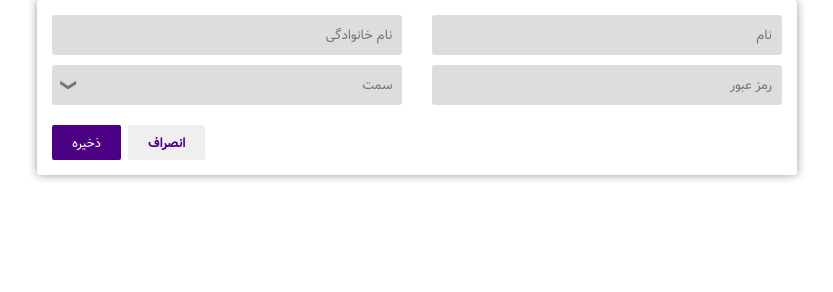
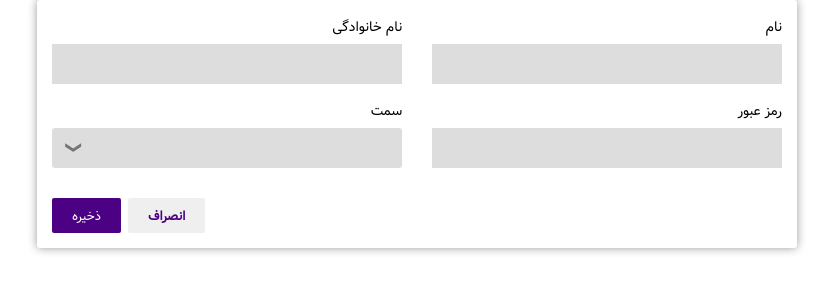
Before and after one commit to Alireza-Jodat2001/tikdadEditUser, a website: page index.html in a window 1280 px wide. Shown: the whole page, without its empty margins (223-1056 px from the left). Drawn offline with Linux system fonts and the light colour scheme.

Commit message:
update all files. -D

```diff
--- a/Sass/style.scss
+++ b/Sass/style.scss
@@ -27,7 +27,7 @@
     display: flex;
     flex-direction: column;
     align-items: center;
-    gap: 10px;
+    gap: 45px;
 
     @media screen and (max-width: 768px) {
         width: 90%;
@@ -42,6 +42,10 @@
     &__input {
         border: none;
         padding: 0 10px;
+        background: rgba(187, 187, 187, 0.5);
+        width: 100%;
+        height: 40px;
+        color: #5b5b5b;
 
         &::placeholder {
             transition: all 0.3s;
@@ -54,33 +58,41 @@
     }
 
     &__select-box,
-    &__input {
-        height: 30px;
+    &__form-grop {
         width: 80%;
-        background: rgba(187, 187, 187, 0.5);
         border-radius: 3px;
         height: 40px;
 
         @media screen and (min-width: 600px) {
             width: 48%;
-            margin-bottom: 10px;
+            margin-bottom: 15px;
+            height: unset;
         }
     }
 
     &__select-box {
         position: relative;
+        height: 69px;
+        background: transparent;
+    }
+
+    &__label {
+        font-size: 14px;
+        display: block;
+        margin-bottom: 5px;
     }
 
     &__select {
         appearance: none;
         width: 100%;
-        height: 100%;
+        height: 40px;
         cursor: pointer;
         padding: 0 10px;
         background: transparent;
         border-radius: 3px;
         color: rgb(117, 117, 117);
         border: none;
+        background: rgba(187, 187, 187, 0.5);
 
         &:focus {
             outline-color: var(--color-gray-dark);
@@ -90,9 +102,9 @@
     &__select-icon {
         position: absolute;
         cursor: pointer;
-        left: 10px;
-        top: 50%;
-        transform: translate(0, -50%) rotate(90deg);
+        left: 15px;
+        top: 35px;
+        transform: rotate(90deg);
         color: rgb(117, 117, 117);
     }
 
@@ -102,10 +114,11 @@
         align-items: center;
         gap: 7px;
         width: 80%;
-        padding-top: 10px;
+        margin-top: -20px;
 
         @media screen and (min-width: 600px) {
             width: 100%;
+            margin-top: 15px;
         }
     }
 
@@ -116,16 +129,16 @@
         padding: 0 20px;
         font-size: 13px;
         height: 35px;
-    }
 
-    &__btn--purple {
+        &--purple {
             background: var(--color-purple-primary);
             color: var(--color-white);
         }
 
-    &__btn--white {
+        &--white {
             background: #efefef;
             color: var(--color-purple-primary);
             font-weight: 600;
         }
     }
+}
--- a/index.html
+++ b/index.html
@@ -9,23 +9,39 @@
 
     <body>
         <form name="editUser-box" id="editUser-box" class="editUser-box">
-            <input class="editUser-box__input" type="text" placeholder="نام" />
-
+            <div class="editUser-box__form-grop">
+                <label class="editUser-box__label" for="editUser-box__label"
+                    >نام</label
+                >
                 <input
                     class="editUser-box__input"
                     type="text"
-                placeholder="نام خانوادگی"
+                    id="editUser-box__label"
                 />
+            </div>
 
+            <div class="editUser-box__form-grop">
+                <label class="editUser-box__label" for="editUser-box__label"
+                    >نام خانوادگی</label
+                >
                 <input
                     class="editUser-box__input"
-                type="password"
-                placeholder="رمز عبور"
+                    type="text"
+                    id="editUser-box__label"
                 />
+            </div>
+
+            <div class="editUser-box__form-grop">
+                <label class="editUser-box__label" for="editUser-box__label"
+                    >رمز عبور</label
+                >
+                <input class="editUser-box__input" type="password" />
+            </div>
 
             <div class="editUser-box__select-box">
+                <label for="post" class="editUser-box__label">سمت</label>
                 <select name="post" id="post" class="editUser-box__select">
-                    <option value="سمت">سمت</option>
+                    <option value=""></option>
                     <option value="کارشناس">کارشناس</option>
                     <option value="کارمند">کارمند</option>
                 </select>
```
Also changed, not shown: Css/style.css. Lines whose indentation alone changed are shown as unchanged.
